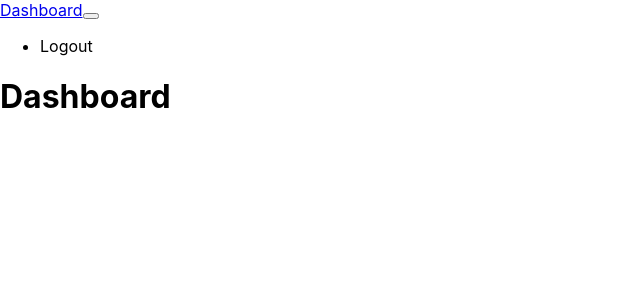
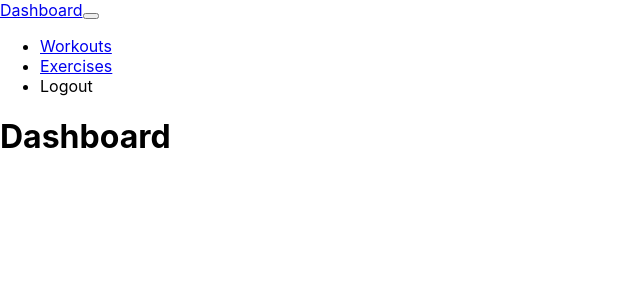
Before and after one commit to HPreast/Regimen-CapStone, a React (Create React App) app in the folder Regimen/client/regimen/: page / in a window 1280 px wide. Shown: the top 300 px of the page, without its empty margins (0-640 px from the left). Built offline with nearby package versions, Linux system fonts and the light colour scheme; no server answers; sample sign-in values are in the browser's storage; the HTML template or start-up script is replaced by a standard one.

Commit message:
Added nav items for workout and exercise lists

```diff
--- a/Regimen/client/regimen/src/components/Header.js
+++ b/Regimen/client/regimen/src/components/Header.js
@@ -26,6 +26,14 @@ export default function Header({ isLoggedIn }) {
                             <>
                                 <NavItem>
                                     <a aria-current="page" className="nav-link"
+                                        style={{ cursor: "pointer" }} href={"/workouts"}>Workouts</a>
+                                </NavItem>
+                                <NavItem>
+                                    <a aria-current="page" className="nav-link"
+                                        style={{ cursor: "pointer" }} href={"/exercises"}>Exercises</a>
+                                </NavItem>
+                                <NavItem>
+                                    <a aria-current="page" className="nav-link"
                                         style={{ cursor: "pointer" }} onClick={logout}>Logout</a>
                                 </NavItem>
                             </>
--- a/Regimen/client/regimen/src/components/exercises/exerciseCard.js
+++ b/Regimen/client/regimen/src/components/exercises/exerciseCard.js
@@ -1,12 +1,13 @@
 import React, { useState } from "react";
-import { Link } from "react-router-dom";
 
 export const ExerciseCard = ({ exercise }) => {
     return (
         <>
-            {/* <p>{exercise.name}</p> */}
-            {/* <a href={`/exercises/exerciseDetails/${exercise.id}`}>{exercise.name}</a> */}
-            <Link to={`/exercises/exerciseDetails/${exercise.id}`}><button className="btn btn-primary" type="button">{exercise.name}</button></Link>
+            <a href={`/exercises/exerciseDetails/${exercise.id}`}>
+                <div>
+                    {exercise.name}
+                </div>
+            </a>
         </>
     )
 }
```
